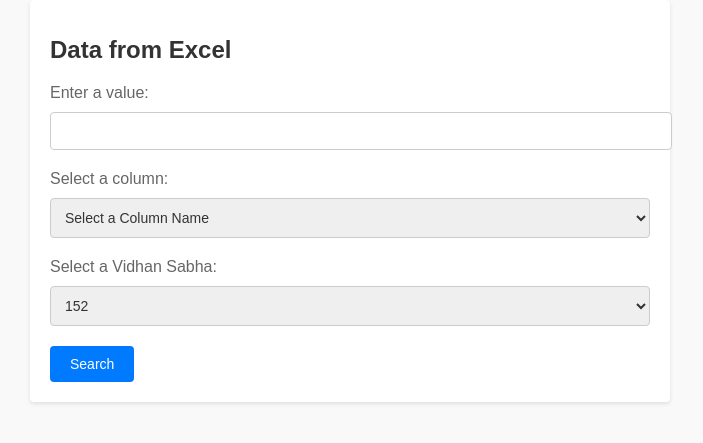
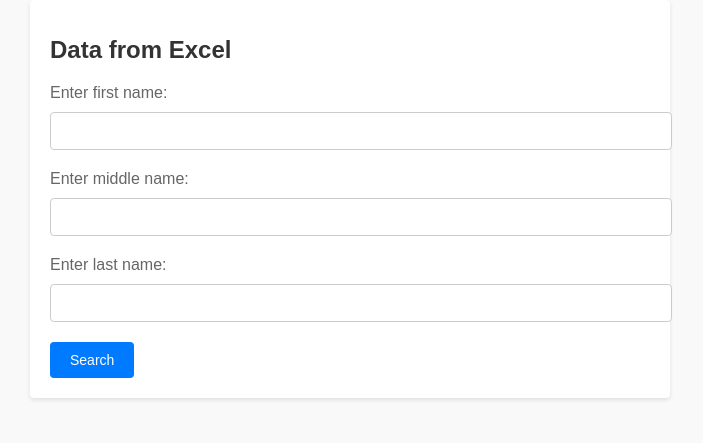
Before and after one commit to Tahabpoker/voter_list_display, a Flask app: page / in a window 1280 px wide. Shown: the top 443 px of the page, without its empty margins (290-993 px from the left). Run offline with Flask 3, Linux system fonts and the light colour scheme; parts of the project's set-up code (start-up, migrations or seed data) failed here and were passed over.

Commit message:
I belive I can Fly

```diff
--- a/templates/index.html
+++ b/templates/index.html
@@ -86,59 +86,15 @@
     <div class="container">
         <h1>Data from Excel</h1>
         <form action="/" method="post">
-            <label for="data_name">Enter a value:</label>
-            <input type="text" id="data_name" name="data_name">
-            <label for="data_column">Select a column:</label>
-            <select id="data_column" name="data_column">
-                <option value="None">Select a Column Name</option>
-                <option value="Electoral Name">Electroal Name</option>
-                <option value="Relative Name">Relative Name</option>
-                <option value="Address">Address</option>
-                <option value="School"> School Or College</option>
-                <option value="Epic No">Epic No</option>
-            </select>
+            <label for="first_name">Enter first name:</label>
+            <input type="text" id="first_name" name="first_name">
 
-            <label for="vidhan_Sabha">Select a Vidhan Sabha:</label>
-            <select id="vidhan_Sabha" name="vidhan_Sabha">
-                <option value= '152'>152</option>
-                <option value= '153'>153</option>
-                <option value= '154'>154</option>
-                <option value= '155'>155</option>
-                <option value= '156'>156</option>
-                <option value= '157'>157</option>
-                <option value= '158'>158</option>
-                <option value= '159'>159</option>
-                <option value= '160'>160</option>
-                <option value= '161'>161</option>
-                <option value= '162'>162</option>
-                <option value= '163'>163</option>
-                <option value= '164'>164</option>
-                <option value= '165'>165</option>
-                <option value= '166'>166</option>
-                <option value= '167'>167</option>
-                <option value= '168'>168</option>
-                <option value= '169'>169</option>
-                <option value= '170'>170</option>
-                <option value= '171'>171</option>
-                <option value= '172'>172</option>
-                <option value= '173'>173</option>
-                <option value= '174'>174</option>
-                <option value= '175'>175</option>
-                <option value= '176'>176</option>
-                <option value= '177'>177</option>
-                <option value= '178'>178</option>
-                <option value= '179'>179</option>
-                <option value= '180'>180</option>
-                <option value= '181'>181</option>
-                <option value= '182'>182</option>
-                <option value= '183'>183</option>
-                <option value= '184'>184</option>
-                <option value= '185'>185</option>
-                <option value= '186'>186</option>
-                <option value= '187'>187</option>
+            <label for="middle_name">Enter middle name:</label>
+            <input type="text" id="middle_name" name="middle_name">
 
+            <label for="last_name">Enter last name:</label>
+            <input type="text" id="last_name" name="last_name">
 
-            </select>
             <input type="submit" value="Search">
         </form>
         {% if error_message %}
```
Also changed, not shown: test.py (+24 -3 lines).
